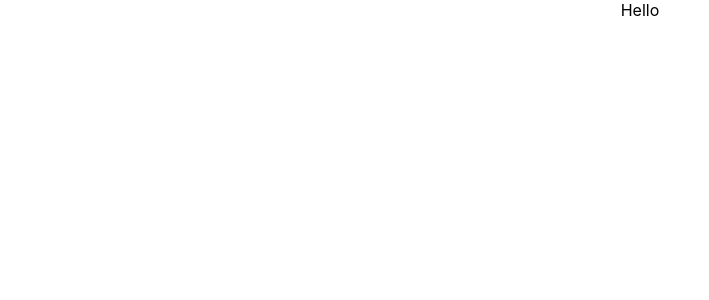
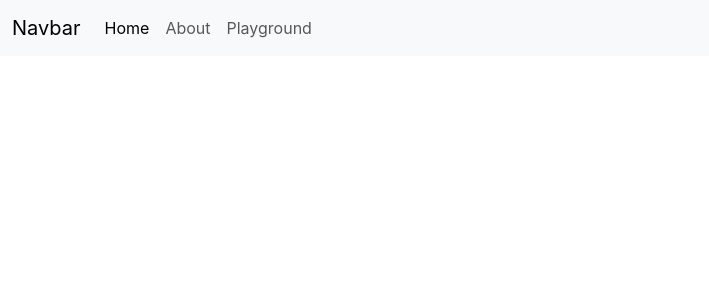
Before and after one commit to gehlotnikhil/codemania, a React (Create React App) app: page / in a window 1280 px wide. Shown: the top 300 px of the page, without its empty margins (0-709 px from the left). Built offline with nearby package versions, Linux system fonts and the light colour scheme.

Commit message:
Created Navbar Component

```diff
--- a/package.json
+++ b/package.json
@@ -17,7 +17,8 @@
     "start": "react-scripts start",
     "build": "react-scripts build",
     "test": "react-scripts test",
-    "eject": "react-scripts eject"
+    "eject": "react-scripts eject",
+    "both":"concurrently \"npm run start\" \"nodemon backend/index.js\""
   },
   "eslintConfig": {
     "extends": [
--- a/public/index.html
+++ b/public/index.html
@@ -10,34 +10,15 @@
       content="Web site created using create-react-app"
     />
     <link rel="apple-touch-icon" href="%PUBLIC_URL%/logo192.png" />
-    <!--
-      manifest.json provides metadata used when your web app is installed on a
-      user's mobile device or desktop. See https://developers.google.com/web/fundamentals/web-app-manifest/
-    -->
+    <link href="https://cdn.jsdelivr.net/npm/bootstrap@5.3.2/dist/css/bootstrap.min.css" rel="stylesheet" integrity="sha384-T3c6CoIi6uLrA9TneNEoa7RxnatzjcDSCmG1MXxSR1GAsXEV/Dwwykc2MPK8M2HN" crossorigin="anonymous">
+
     <link rel="manifest" href="%PUBLIC_URL%/manifest.json" />
-    <!--
-      Notice the use of %PUBLIC_URL% in the tags above.
-      It will be replaced with the URL of the `public` folder during the build.
-      Only files inside the `public` folder can be referenced from the HTML.
 
-      Unlike "/favicon.ico" or "favicon.ico", "%PUBLIC_URL%/favicon.ico" will
-      work correctly both with client-side routing and a non-root public URL.
-      Learn how to configure a non-root public URL by running `npm run build`.
-    -->
     <title>React App</title>
   </head>
   <body>
     <noscript>You need to enable JavaScript to run this app.</noscript>
     <div id="root"></div>
-    <!--
-      This HTML file is a template.
-      If you open it directly in the browser, you will see an empty page.
-
-      You can add webfonts, meta tags, or analytics to this file.
-      The build step will place the bundled scripts into the <body> tag.
-
-      To begin the development, run `npm start` or `yarn start`.
-      To create a production bundle, use `npm run build` or `yarn build`.
-    -->
+    <script src="https://cdn.jsdelivr.net/npm/bootstrap@5.3.2/dist/js/bootstrap.bundle.min.js" integrity="sha384-C6RzsynM9kWDrMNeT87bh95OGNyZPhcTNXj1NW7RuBCsyN/o0jlpcV8Qyq46cDfL" crossorigin="anonymous"></script>
   </body>
 </html>
--- a/src/App.js
+++ b/src/App.js
@@ -1,12 +1,13 @@
-import logo from './logo.svg';
 import './App.css';
 import { BrowserRouter as Router, Routes, Route, } from "react-router-dom";
-
+import Navbar from './component/Navbar'
 function App() {
   return (
-    <div className="App">
-     Hello
-    </div>
+    <>
+      <Router>
+        <Navbar/>
+      </Router>
+    </>
   );
 }
 
--- /dev/null
+++ b/src/component/Navbar.js
@@ -0,0 +1,31 @@
+import React from 'react'
+import { Link, useLocation } from "react-router-dom";
+function Navbar() {
+  return (
+    <div>
+      <nav className="navbar navbar-expand-lg bg-body-tertiary">
+  <div className="container-fluid">
+    <Link className="navbar-brand" href="/">Navbar</Link>
+    <button className="navbar-toggler" type="button" data-bs-toggle="collapse" data-bs-target="#navbarNav" aria-controls="navbarNav" aria-expanded="false" aria-label="Toggle navigation">
+      <span className="navbar-toggler-icon"></span>
+    </button>
+    <div className="collapse navbar-collapse" id="navbarNav">
+      <ul className="navbar-nav">
+        <li className="nav-item">
+          <Link className="nav-link active" aria-current="page" href="/">Home</Link>
+        </li>
+        <li className="nav-item">
+          <Link className="nav-link" href="/about">About</Link>
+        </li>
+        <li className="nav-item">
+          <Link className="nav-link" href="/playground">Playground</Link>
+        </li>
+      </ul>
+    </div>
+  </div>
+</nav>
+    </div>
+  )
+}
+
+export default Navbar
```
Also changed, not shown: src/component/Playground.js (added, +9 -0 lines), src/component/About.js (added), src/component/Admin.js (added), src/component/AdminLogin.js (added), src/component/Footer.js (added), src/component/Home.js (added), src/component/Login.js (added), src/component/Register.js (added), 1 other file (tests, documents, lock files or other folders).
